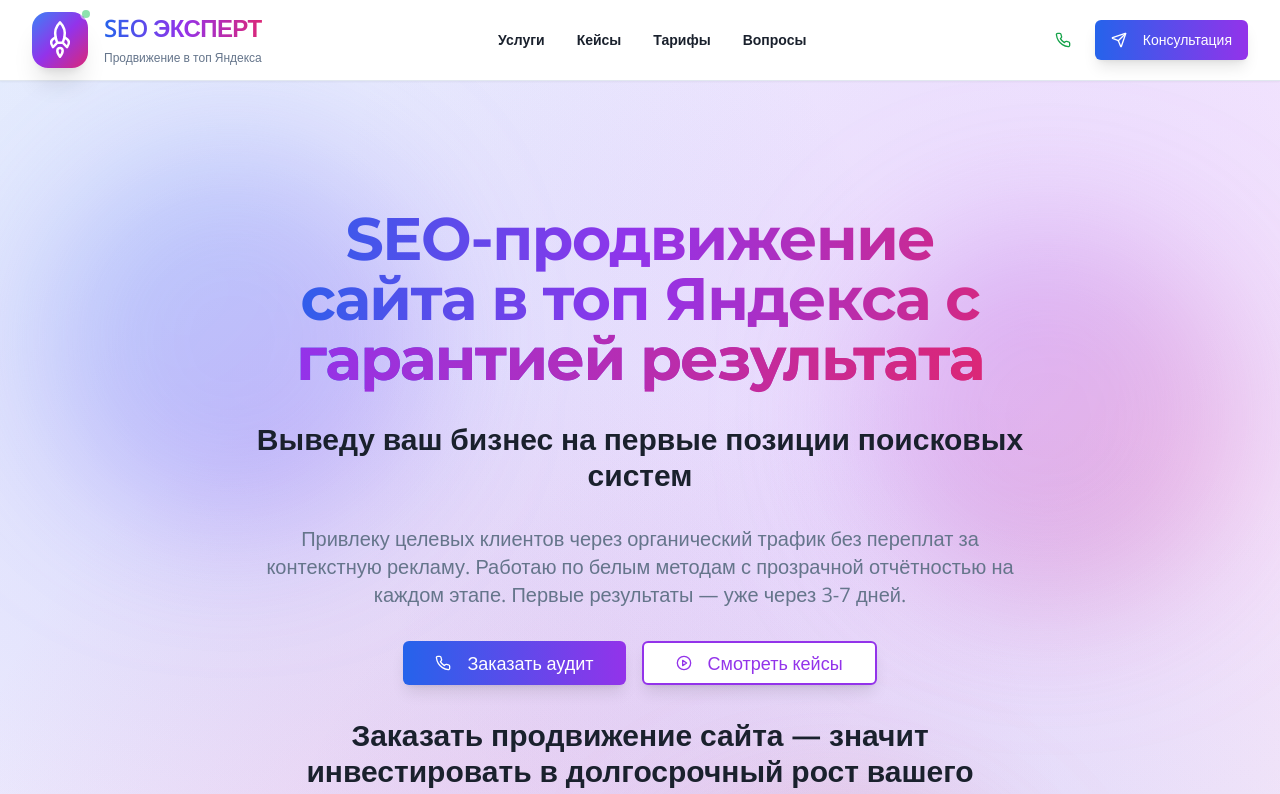
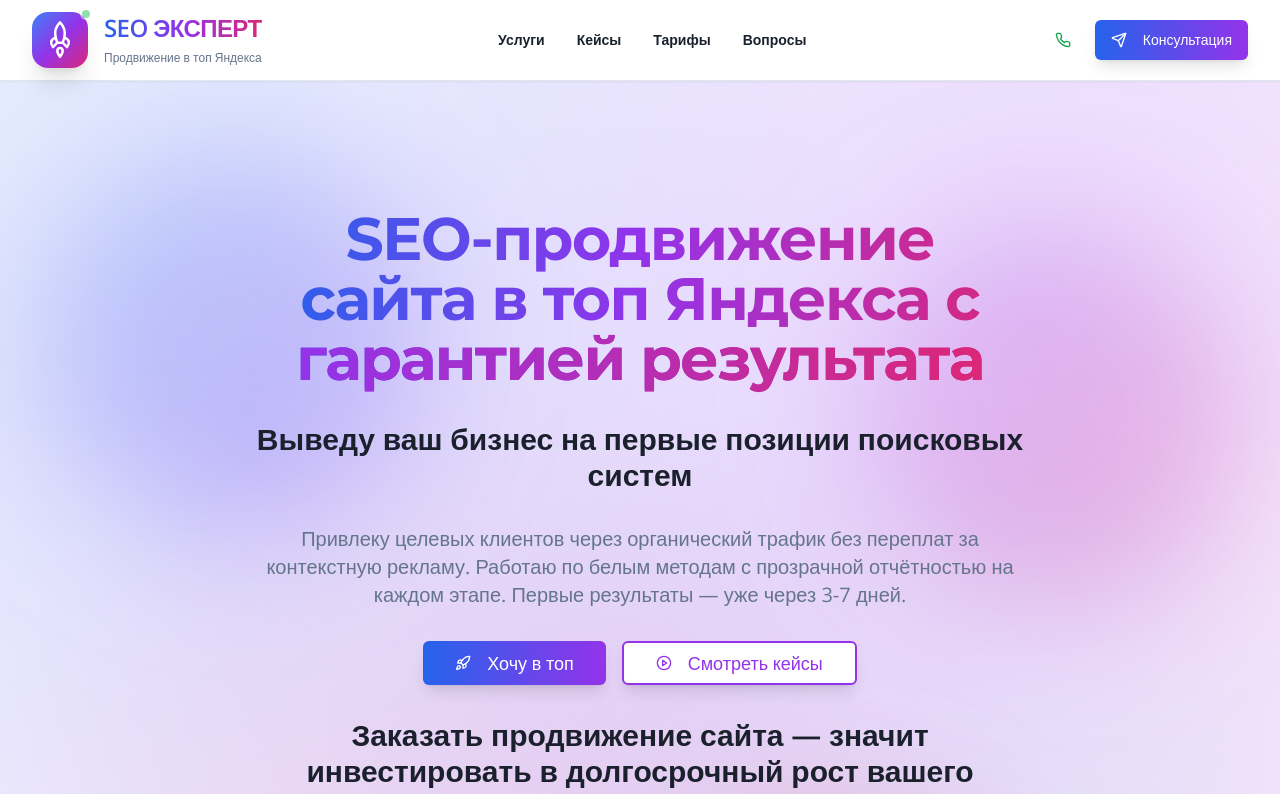
Before and after one commit to pr-poehali-dev/site-promotion-landing, a React (Vite) app: page / in a window 1280 px wide. Shown: the top 794 px of the page. Built offline with nearby package versions, Linux system fonts and the light colour scheme.

Commit message:
feat: добавить CTA в аудит топ

```diff
--- a/src/pages/Index.tsx
+++ b/src/pages/Index.tsx
@@ -422,11 +422,20 @@ const Index = () => {
               Привлеку целевых клиентов через органический трафик без переплат за контекстную рекламу. Работаю по белым методам с прозрачной отчётностью на каждом этапе. Первые результаты — уже через 3-7 дней.
             </p>
             <div className="flex flex-col sm:flex-row gap-4 justify-center">
-              <Button size="lg" className="text-lg px-8 bg-gradient-to-r from-blue-600 to-purple-600 hover:from-blue-700 hover:to-purple-700 shadow-lg hover:shadow-xl transition-all duration-300 transform hover:scale-105">
-                <Icon name="Phone" size={20} className="mr-2" />
-                Заказать аудит
+              <Button
+                size="lg"
+                className="text-lg px-8 bg-gradient-to-r from-blue-600 to-purple-600 hover:from-blue-700 hover:to-purple-700 shadow-lg hover:shadow-xl transition-all duration-300 transform hover:scale-105"
+                onClick={() => window.open('https://t.me/seovzlet', '_blank')}
+              >
+                <Icon name="Rocket" size={20} className="mr-2" />
+                Хочу в топ
               </Button>
-              <Button size="lg" variant="outline" className="text-lg px-8 border-2 border-purple-600 text-purple-600 hover:bg-purple-50 shadow-lg hover:shadow-xl transition-all duration-300 transform hover:scale-105">
+              <Button
+                size="lg"
+                variant="outline"
+                className="text-lg px-8 border-2 border-purple-600 text-purple-600 hover:bg-purple-50 shadow-lg hover:shadow-xl transition-all duration-300 transform hover:scale-105"
+                onClick={() => document.getElementById('cases')?.scrollIntoView({ behavior: 'smooth' })}
+              >
                 <Icon name="PlayCircle" size={20} className="mr-2" />
                 Смотреть кейсы
               </Button>
```
